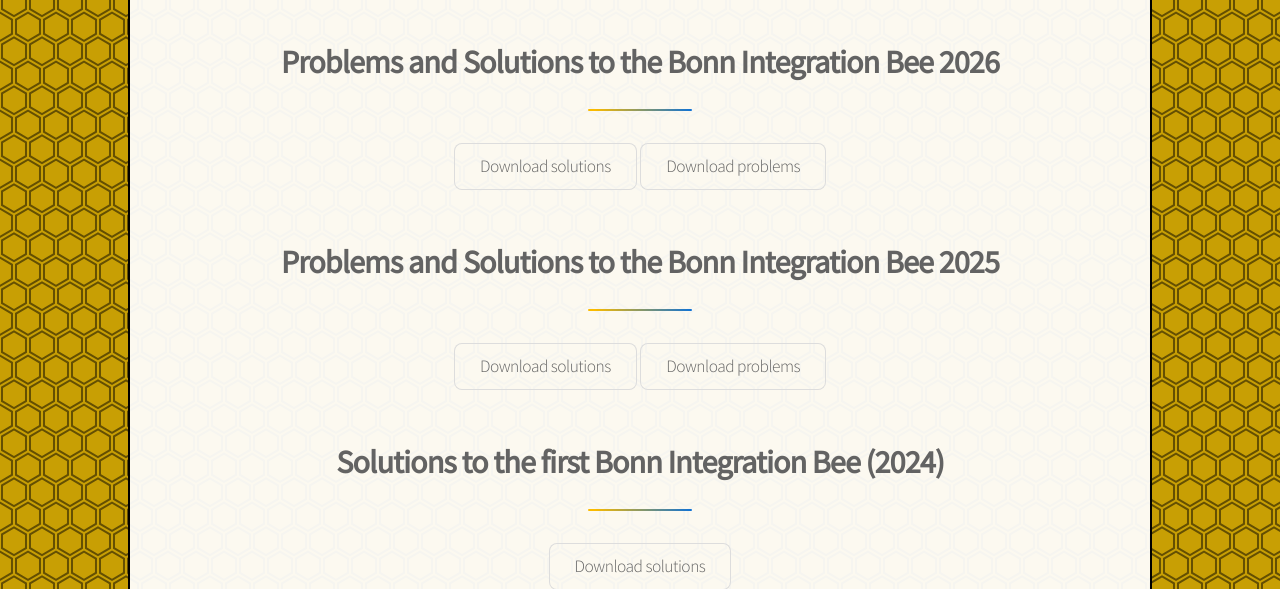
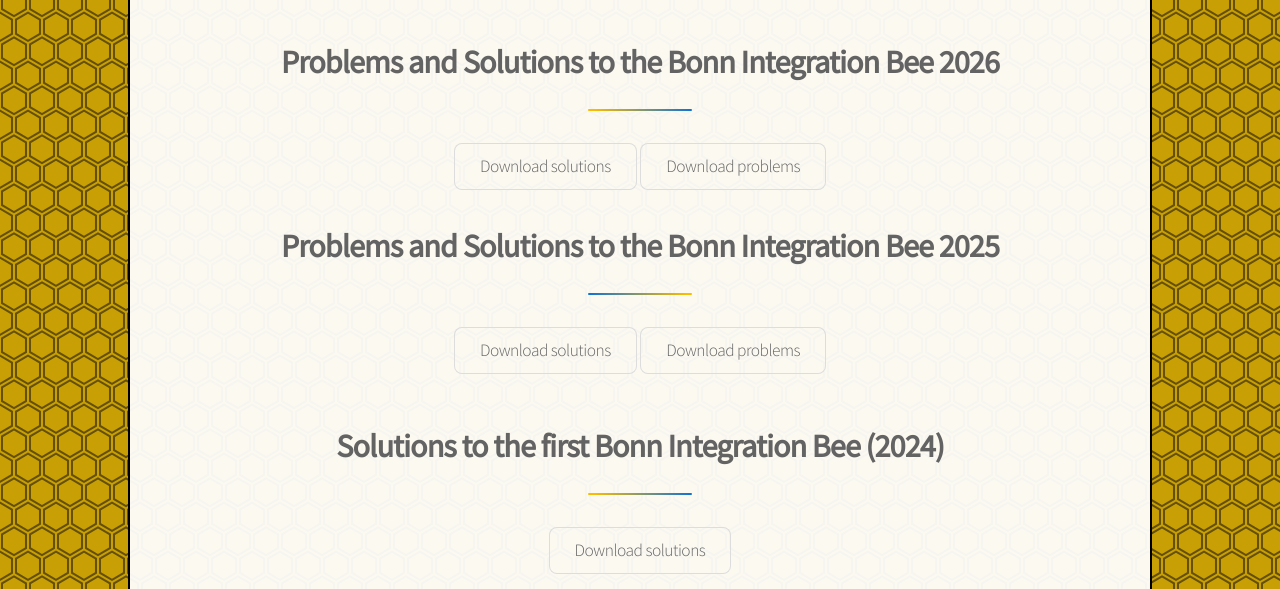
Before and after one commit to ArtrenH/BIBee-Website, a Flask app: page / in a window 1280 px wide. Shown: the part 3648-4237 px from the top of the page. Run offline with Flask 3, Linux system fonts and the light colour scheme.

Commit message:
reverse a gradient

```diff
--- a/templates/index.html
+++ b/templates/index.html
@@ -117,7 +117,7 @@
                         </p>
 					</header>
 					<header class="major">
-						<h2>Problems and Solutions to the Bonn Integration Bee 2025</h2>
+						<h2 class="reversed-gradient">Problems and Solutions to the Bonn Integration Bee 2025</h2>
                         <p>
                             <a href="static/assets/other/integrals/solutions_2025.pdf" download class="button inline-button">Download solutions</a>
                             <a href="static/assets/other/integrals/problems_2025.pdf" download class="button inline-button">Download problems</a>
```
